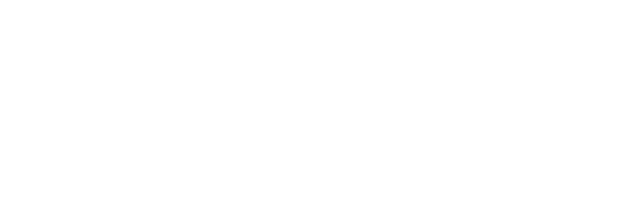
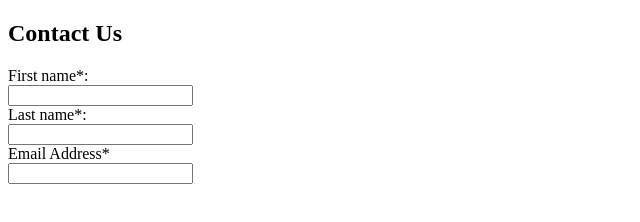
Before and after one commit to andresLedema/FirstRepoMaquetado, a plain HTML site: page index.html in a window 1280 px wide. Shown: the whole page, without its empty margins (0-640 px from the left). Drawn offline with Linux system fonts and the light colour scheme.

Commit message:
chore: index html created

```diff
--- a/index.html
+++ b/index.html
@@ -2,10 +2,24 @@
 <html lang="en">
 <head>
     <meta charset="UTF-8">
-    <meta name="viewport" content="width=device-width, initial-scale=1.0">
+    <meta name="viewport" content="width=, initial-scale=1.0">
     <title>Document</title>
 </head>
 <body>
-
+    <div>
+        <h2>Contact Us</h2>
+        <div>
+            <form>
+                <label for="fname">First name*:</label><br>
+                <input type="text" id="fname" name="fname"><br>
+                <label for="lname">Last name*:</label><br>
+                <input type="text" id="lname" name="lname">
+              </form>
+        </div>
+        <form>
+            <label for="emailAddress">Email Address*</label><br>
+            <input type="email" id="emailAddreess" name="emailAddress"
+        </form>
+    </div>
 </body>
 </html>
```
